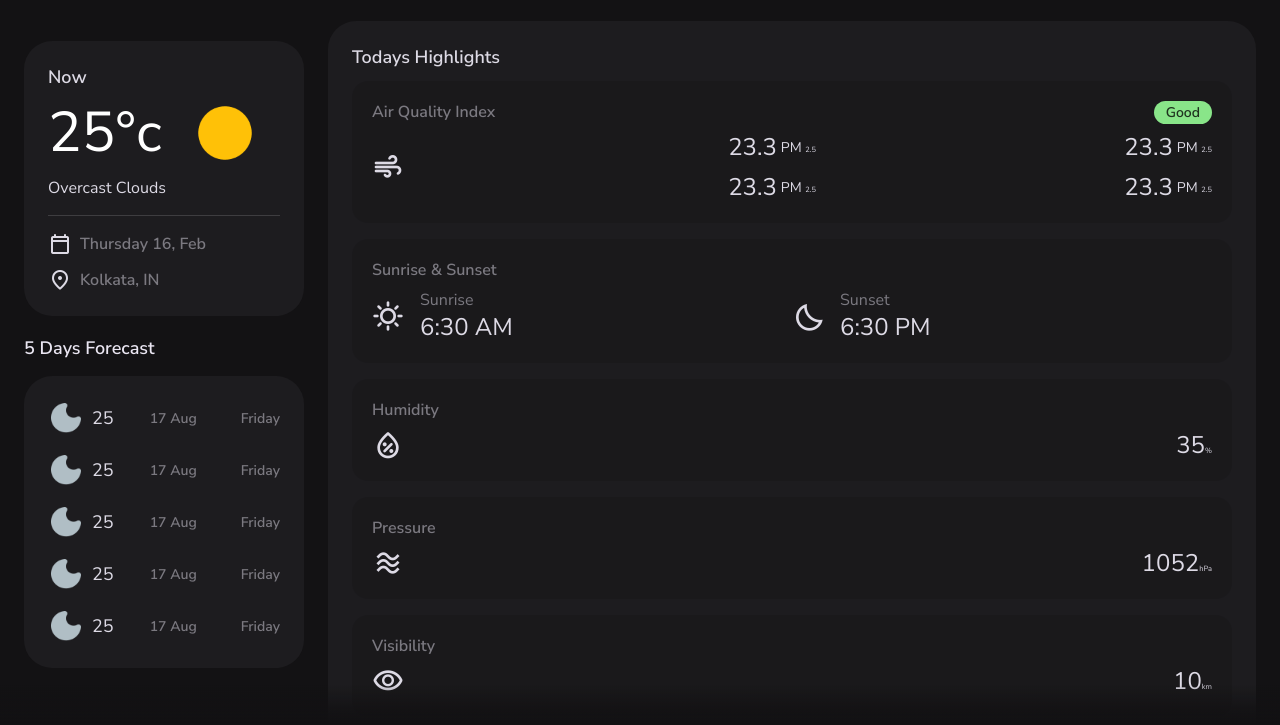
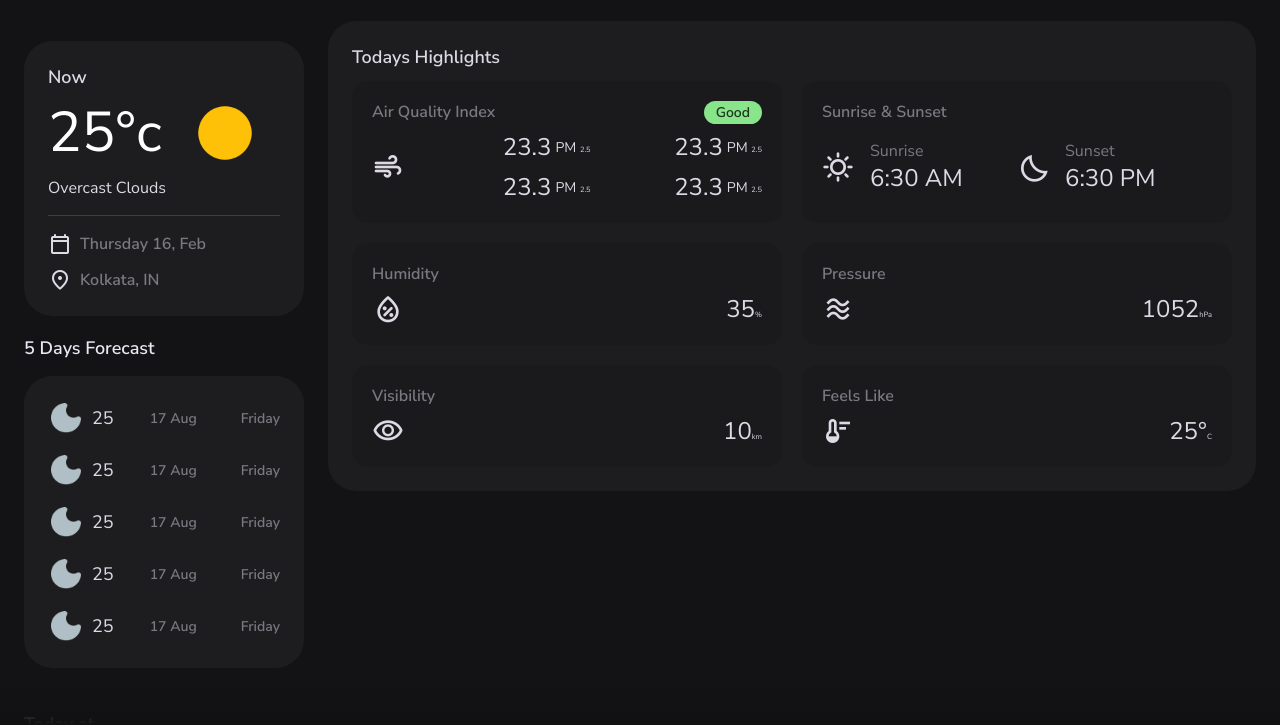
Before and after one commit to FireBird1998/Weather-App-V2, a website built with Vite: page index.html in a window 1280 px wide. Shown: the part 75-800 px from the top of the page. Built offline with nearby package versions, Linux system fonts and the light colour scheme.

Commit message:
mode css debuging

```diff
--- a/public/css/style.css
+++ b/public/css/style.css
@@ -542,14 +542,14 @@ article.container::before {
 /* HEIGHLIGHTS AND HOURLY PART */
 
 
-.highlights .m-icon { font-size: 3.2rem; }
+.highlights .m-icon { font-size: 3.2rem; z-index: 3;}
 
-.highlights-list {
+.highlight-list {
   display: grid;
   gap: 20px;
 }
 
-.highlights-list .title-3 {
+.highlight-list .title-3 {
   color: var(--on-surface-variant);
   margin-block-end: 20px;
 }
@@ -583,9 +583,6 @@ article.container::before {
 
 .highlight-card .lable-1 { color: var(--on-surface-variant); }
 
-/* .highlight-card.one .card-item{
-  margin-block-start: 8px;
-} */
 
 .badge {
   position: absolute;
@@ -635,9 +632,7 @@ article.container::before {
   color: var(--on-surface-variant);
 }
 
-.highlight-card.card-sm {
-  margin-block-end: 16px;
-}
+
 
 /* TODAY FORCAST */
 
@@ -825,6 +820,10 @@ responsive for larger that 768px screen
     margin-block-end: 16px;
   }
 
-  .highlight-list { grid-template-columns: 1fr 1fr; }
+  .highlight-list {
+    display: grid;
+    grid-template-columns: 1fr 1fr;
+  }
+
 
 }
```
